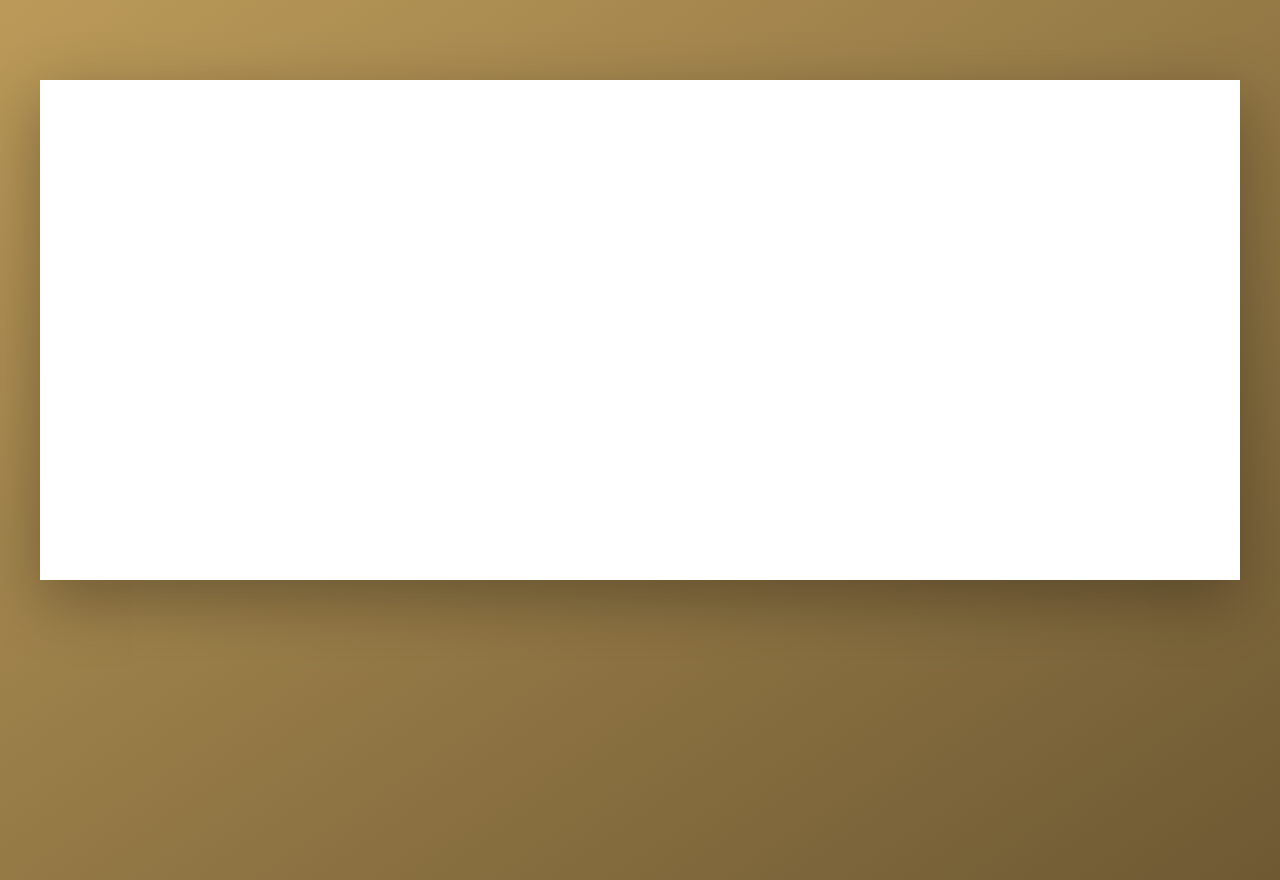
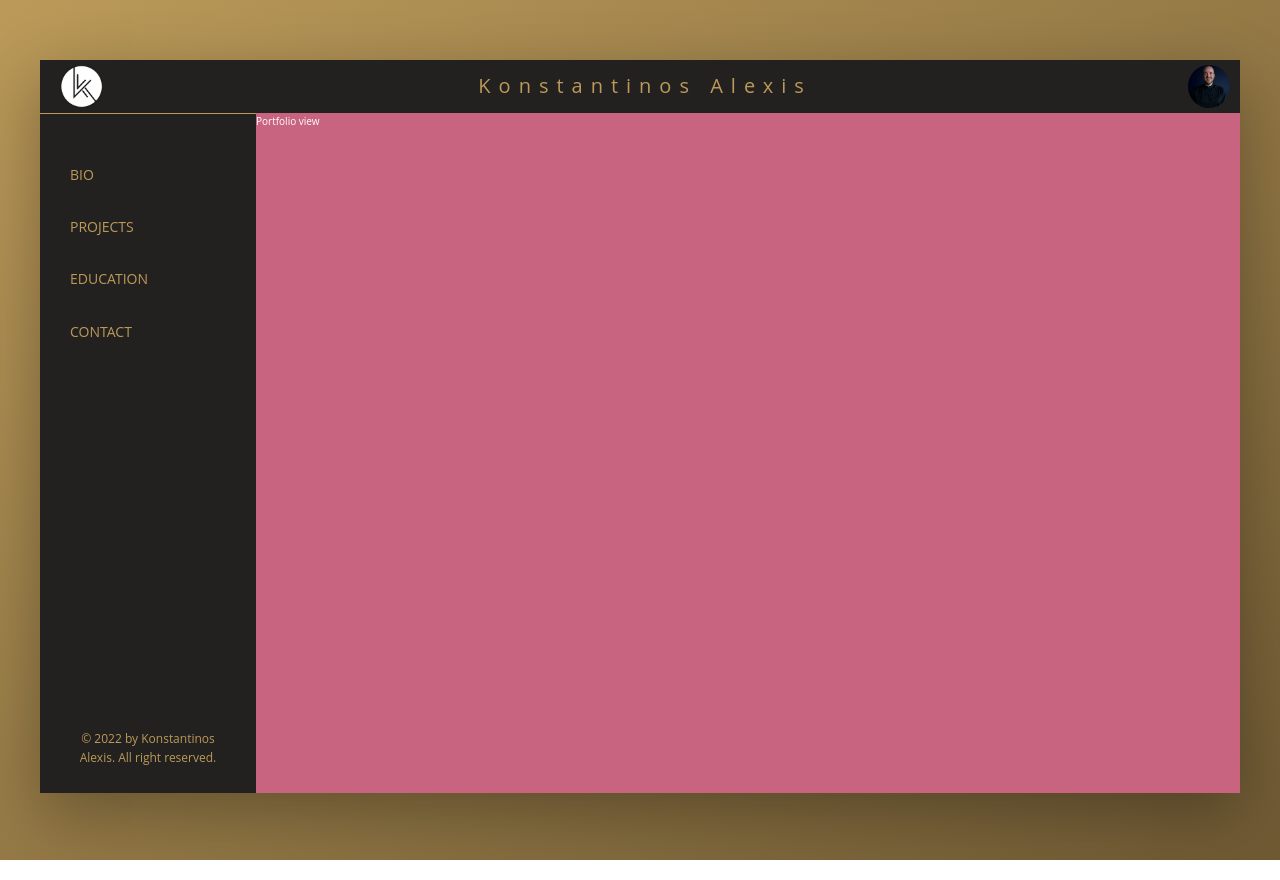
Before and after one commit to kostalexis89/konstantinos-alexis, a React (Create React App) app: page / in a window 1280 px wide. Built offline with nearby package versions, Linux system fonts and the light colour scheme.

Commit message:
layout designed (sidebar and first components)

```diff
--- a/src/App.js
+++ b/src/App.js
@@ -1,12 +1,17 @@
-import logo from './logo.svg';
+import Header from './components/Header'
 import './App.scss';
+import Navbar from './components/Navbar';
 
 function App() {
   return (
     <div className="container">
-      <header className="App-header">
-
-      </header>
+      <Header />
+      <div className='content'>
+        <Navbar />
+        <main className='portfolio-view'>
+          Portfolio view
+        </main>
+      </div>
     </div>
   );
 }
--- a/src/App.scss
+++ b/src/App.scss
@@ -2,6 +2,7 @@
 
 $primary-color-light: #bb9a59;
 $primary-color-dark: #6e5933;
+$primary-color-dark-2: #232020;
 
 * {
   margin: 0;
@@ -24,7 +25,7 @@ body {
   font-family: "Open Sans", sans-serif;
   font-weight: 400;
   line-height: 1.6;
-  color: var(--color-grey-dark-2);
+  color: #fff;
   background-image: linear-gradient(
     to right bottom,
     $primary-color-light,
@@ -40,8 +41,115 @@ body {
 //Layout Container
 .container {
   max-width: 120rem;
-  margin: 8rem auto;
-  background-color: #fff;
-  box-shadow: 0 2rem 6rem rgba(0, 0, 0, .3);
+  margin: 6rem auto;
+  background-color: #C96480;
+  box-shadow: 0 2rem 6rem rgba(0, 0, 0, 0.3);
   min-height: 50rem;
 }
+
+/////////////////////////////
+//Upper nav bar
+
+.header {
+  display: flex;
+  justify-content: space-between;
+  align-items: center;
+  padding: 0.5rem 0;
+  background-color: #232020;
+  font-size: 2rem;
+  color: $primary-color-light;
+  letter-spacing: 0.8rem;
+}
+
+.logo {
+  height: 4.25rem;
+  margin-left: 2rem;
+}
+
+.kostas-photo {
+  height: 4.25rem;
+  border-radius: 50%;
+  margin-right: 1rem;
+}
+
+.content {
+  display: flex;
+}
+
+/////////////////////////
+//SIDEBAR
+.sidebar {
+  background-color: $primary-color-dark-2;
+  flex: 0 0 18%;
+  display: flex;
+  flex-direction: column;
+  justify-content: space-between;
+  border-top: 1px solid $primary-color-light;
+  height: 85vh;
+}
+
+.side-nav {
+  font-size: 1.4rem;
+  list-style: none;
+  margin-top: 3.5rem;
+  color: $primary-color-light;
+
+  &__item {
+    position: relative;
+
+    &:not(::last-child) {
+      margin-bottom: 0.5rem;
+    }
+  }
+
+  &__item::before {
+    content: "";
+    position: absolute;
+    top: 0;
+    left: 0;
+    height: 100%;
+    width: 3px;
+    background-image: linear-gradient(
+    to right bottom,
+    $primary-color-dark,
+    $primary-color-light
+
+  );
+    transform: scaleY(0);
+    transition: transform 0.2s, width 0.4s cubic-bezier(1, 0, 0, 1) 0.2s,
+      background-color 0.1s;
+  }
+  &__item:hover::before {
+    transform: scaleY(1);
+    width: 100%;
+  }
+  &__item:active::before {
+    background-color: #fff;
+  }
+
+  &__link:link,
+  &__link:visited {
+    color: $primary-color-light;
+    text-decoration: none;
+    text-transform: uppercase;
+    padding: 1.5rem 3rem;
+    display: flex;
+    align-items: center;
+    position: relative;
+    z-index: 10;
+  }
+  &__link:hover {
+    color: $primary-color-dark-2;
+    transition: 2s;
+  }
+
+}
+
+////////////////////////////
+//legal text
+.legal {
+  font-size: 1.2rem;
+  text-align: center;
+  color: $primary-color-light;
+  padding: 2.5rem;
+}
--- /dev/null
+++ b/src/components/Header.jsx
@@ -0,0 +1,15 @@
+import React from "react";
+import photo from "../kostas photo cropped.jpg";
+import logo from '../logo.png'
+
+export default function header() {
+  return (
+    <div>
+      <header className="header">
+        <img src={logo} alt="logo" className="logo"></img>
+        <p>Konstantinos Alexis</p>
+        <img src={photo} alt="logo" className="kostas-photo"></img>
+      </header>
+    </div>
+  );
+}
--- /dev/null
+++ b/src/components/Navbar.jsx
@@ -0,0 +1,31 @@
+import React from "react";
+
+export default function Navbar() {
+  return (
+    <nav className="sidebar">
+      <ul className="side-nav">
+        <li className="side-nav__item">
+          <a href="#" className="side-nav__link">
+            <span>Bio</span>
+          </a>
+        </li>
+        <li className="side-nav__item">
+          <a href="#" className="side-nav__link">
+            <span>Projects</span>
+          </a>
+        </li>
+        <li className="side-nav__item">
+          <a href="#" className="side-nav__link">
+            <span>Education</span>
+          </a>
+        </li>
+        <li className="side-nav__item">
+          <a href="#" className="side-nav__link">
+            <span>Contact</span>
+          </a>
+        </li>
+      </ul>
+      <div className="legal">&copy; 2022 by Konstantinos Alexis. All right reserved.</div>
+    </nav>
+  );
+}
```
Also changed, not shown: src/kostas photo cropped.jpg (added), src/logo.png (renamed from public/logo.png).
